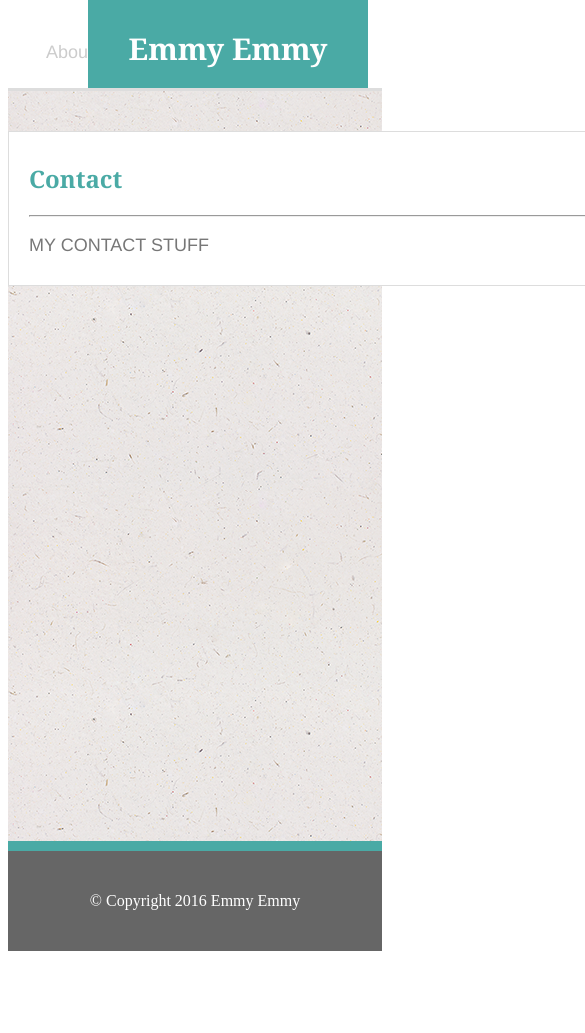
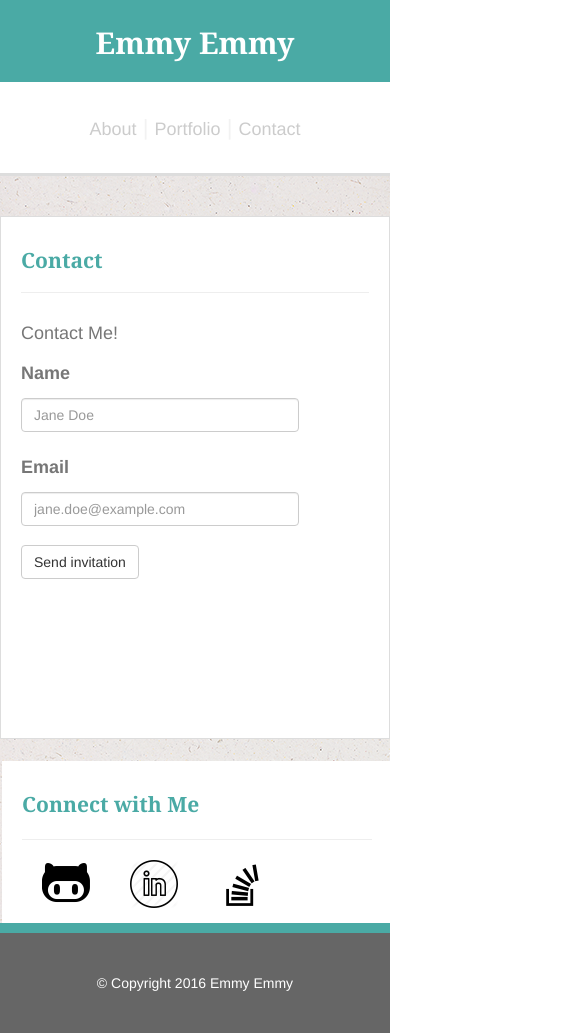
Before and after one commit to emmyzzang/masteremmy.github.io, a plain HTML site: page contact.html in a window 390 px wide. Shown: the top 1033 px of the page, 585 px wide, since content can reach past the window. Before the commit the page ends 959 px from the top, so only its background shows below. Drawn offline with nearby package versions, Linux system fonts and the light colour scheme.

Commit message:
Responsive-Portfolio Iteration 1 (with media queries)

```diff
--- a/assets/css/style.css
+++ b/assets/css/style.css
@@ -3,21 +3,66 @@
   background: #ffffff;
   width: 100%;
   min-width: 315px;
-	margin-top: -10px;
+  margin-top: -8px;
 }
 
 .my-name {
   font-size: 15px;
-    padding: 10px 10px 10px 10px;
+  padding: 10px 10px 80px 10px;
   background: #4aaaa5;
   left: 80px;
   width: 260px;
-   	height: 70px;
+  height: 6px;
   text-align: center;
   position: inherit;
   border-color: #cccccc;
   z-index: 3;
+  font-family: 'Georgia';
+  font-weight: bold;
 }
+
+.my-h1 {
+  color: white;
+  text-align: center;
+  display: block;
+  -webkit-margin-before: 0.67em;
+  -webkit-margin-after: 0.67em;
+  -webkit-margin-start: 0px;
+  -webkit-margin-end: 0px;
+  font-size: 2em;
+  font-family: 'Georgia';
+}
+
+.my-h2 {
+  color: #4aaaa5;
+  text-align: left;
+  display: block;
+  -webkit-margin-before: 0.83em;
+  -webkit-margin-after: 0.83em;
+  -webkit-margin-start: 0px;
+  -webkit-margin-end: 0px;
+  font-size: 1.5em;
+  font-family: 'Georgia';
+  font-weight: bold;
+  width: 270px;
+  height: 27px;
+}
+
+.aboutme-h2 {
+  color: #4aaaa5;
+  text-align: left;
+  display: block;
+  -webkit-margin-before: 0.83em;
+  -webkit-margin-after: 0.83em;
+  -webkit-margin-start: 0px;
+  -webkit-margin-end: 0px;
+  font-size: 1.5em;
+  font-family: 'Georgia';
+  font-weight: bold;
+  width: 270px;
+  height: 27px;
+}
+
 
 h1 {
   color: white;
@@ -69,7 +114,6 @@ h3 {
   margin: 40px auto auto auto;
 }
 
-
 .content {
   position: absolute;
   background: #ffffff;
@@ -77,36 +121,21 @@ h3 {
   color: #777777;
   border: thin solid #dddddd;
   padding: 10px 20px 20px 20px;
-
 }
 
 .content-text {
   font-family: 'Helvetica Neue';
   font-size: 18px;
   line-height: 40px;
-
 }
-
-
-/*
-	top: 10px;
-	left: 50px;
-*/
-
 
 .sidebar {
   position: absolute;
   background: #ffffff;
-	width: 270px;
+  width: 304px;
   padding: 10px 20px 20px 20px;
   margin-left: 730px;
 }
-
-/*
-	top: 0px;
-	right: 0px;
-*/
-
 
 img {
   float: left;
@@ -116,14 +145,6 @@ img {
 hr {
   width: 100%;
 }
-
-
-/*
-.topnav a mouse-over{
-
-}
-*/
-
 
 .bottom-teal-bar {
   background: #4aaaa5;
@@ -138,37 +159,261 @@ hr {
   color: #ffffff;
   text-align: center;
   line-height: 100px;
-
 }
 
 
-/*
-.box-relative {
-	position: relative;
-	background: white;
+@media screen and (max-width: 640px) {
+
+  .topnav {
+    position: static;
+    color: #f2f2f2;
+    padding: 30px 30px 30px 30px;
+    top: 10px;
+    right: 100px;
+    font-size: 22px;
+    background: #ffffff;
+    text-align: center;
+  }
+
+  .body {
+
     width: 100%;
-	height: 80px;
+    border-top: medium solid #dddddd;
+    background-image: url("../images/ep_naturalwhite.png");
+    overflow: auto;
+  }
+
+  .middle-wrapper {
+    width: 100%;
+    margin: 40px auto auto auto;
+  }
+
+  .content {
+    width: 100%;
+    height: 70%;
+    overflow: auto;
+  }
+
+  .content-text {
+    width: 80%;
+    font-family: 'Helvetica Neue';
+    font-size: 18px;
+    line-height: 40px;
+    overflow: auto;
+  }
+
+  .sidebar {
     float: left;
-	overflow: hidden;
+    margin-left: 2px;
+    margin-top: 545px;
+    width: 100%;
+    margin-bottom: 40px;
   }
-*/
 
+  .my-h2 {
+    color: #4aaaa5;
+    display: block;
+    text-align: left;
+    -webkit-margin-before: 0.83em;
+    -webkit-margin-after: 0.83em;
+    -webkit-margin-start: 0px;
+    -webkit-margin-end: 0px;
+    font-size: 1.5em;
+    font-family: 'Georgia';
+    font-weight: bold;
+    width: 100%;
+    height: 100%;
+  }
 
-/*
-.container {
+  .bottom-teal-bar {
+    background: #4aaaa5;
+    width: 100%;
+    height: 10px;
+  }
 
-  background: pink;
-  width: 960px;
-  padding: 20px;
-  margin: 0 auto;
+  .footer {
+    width: 100%;
+    height: 100px;
+    background: #666666;
+    color: #ffffff;
+    text-align: center;
+    line-height: 100px;
+  }
 
+  .my-name {
+    left: 0px;
+    width: 100%;
   }
-*/
-/*
-.row {
-	position: relative;
-	background: grey;
-	width: 650px;
+}
 
+/*The next one */
+
+@media screen and (max-width: 768px) {
+
+  .topnav {
+    position: static;
+    color: #f2f2f2;
+    padding: 30px 30px 30px 30px;
+    top: 10px;
+    right: 100px;
+    font-size: 22px;
+    background: #ffffff;
+    text-align: center;
   }
-*/
+
+  .body {
+
+    width: 100%;
+    border-top: medium solid #dddddd;
+    background-image: url("../images/ep_naturalwhite.png");
+    overflow: auto;
+  }
+
+  .middle-wrapper {
+    width: 100%;
+    margin: 40px auto auto auto;
+  }
+
+  .content {
+    width: 100%;
+    height: 70%;
+    overflow: auto;
+  }
+
+  .content-text {
+    width: 80%;
+    font-family: 'Helvetica Neue';
+    font-size: 18px;
+    line-height: 40px;
+    overflow: auto;
+  }
+
+  .sidebar {
+    float: left;
+    margin-left: 2px;
+    margin-top: 545px;
+    width: 100%;
+    margin-bottom: 40px;
+  }
+
+  .my-h2 {
+    color: #4aaaa5;
+    display: block;
+    text-align: left;
+    -webkit-margin-before: 0.83em;
+    -webkit-margin-after: 0.83em;
+    -webkit-margin-start: 0px;
+    -webkit-margin-end: 0px;
+    font-size: 1.5em;
+    font-family: 'Georgia';
+    font-weight: bold;
+    width: 100%;
+    height: 100%;
+  }
+
+  .bottom-teal-bar {
+    background: #4aaaa5;
+    width: 100%;
+    height: 10px;
+  }
+
+  .footer {
+    width: 100%;
+    height: 100px;
+    background: #666666;
+    color: #ffffff;
+    text-align: center;
+    line-height: 100px;
+  }
+
+  .my-name {
+    left: 0px;
+    width: 100%;
+  }
+}
+
+/*next one*/
+
+@media screen and (max-width: 980px) {
+
+  .topnav {
+    position: static;
+    color: #f2f2f2;
+    padding: 30px 30px 30px 30px;
+    top: 10px;
+    right: 100px;
+    font-size: 22px;
+    background: #ffffff;
+    text-align: center;
+  }
+
+  .body {
+
+    width: 100%;
+    border-top: medium solid #dddddd;
+    background-image: url("../images/ep_naturalwhite.png");
+    overflow: auto;
+  }
+
+  .middle-wrapper {
+    width: 100%;
+    margin: 40px auto auto auto;
+  }
+
+  .content {
+    width: 100%;
+    height: 70%;
+    overflow: auto;
+  }
+
+  .content-text {
+    width: 80%;
+    font-family: 'Helvetica Neue';
+    font-size: 18px;
+    line-height: 40px;
+    overflow: auto;
+  }
+
+  .sidebar {
+    float: left;
+    margin-left: 2px;
+    margin-top: 545px;
+    width: 100%;
+    margin-bottom: 40px;
+  }
+
+  .my-h2 {
+    color: #4aaaa5;
+    display: block;
+    text-align: left;
+    -webkit-margin-before: 0.83em;
+    -webkit-margin-after: 0.83em;
+    -webkit-margin-start: 0px;
+    -webkit-margin-end: 0px;
+    font-size: 1.5em;
+    font-family: 'Georgia';
+    font-weight: bold;
+    width: 100%;
+    height: 100%;
+  }
+
+  .bottom-teal-bar {
+    background: #4aaaa5;
+    width: 100%;
+    height: 10px;
+  }
+
+  .footer {
+    width: 100%;
+    height: 100px;
+    background: #666666;
+    color: #ffffff;
+    text-align: center;
+    line-height: 100px;
+  }
+
+  .my-name {
+    left: 0px;
+    width: 100%;
+  }
+}
--- a/contact.html
+++ b/contact.html
@@ -4,6 +4,7 @@
 <head>
 	<meta charset="UTF-8">
 	<title>Emmy | Home</title>
+	<link rel="stylesheet" href="https://maxcdn.bootstrapcdn.com/bootstrap/3.3.7/css/bootstrap.min.css">
 	<link rel="stylesheet" type="text/css" href="assets/css/style.css">
 </head>
 
@@ -11,7 +12,7 @@
 
 		<div class="header">
 			<div class="my-name">
-				<h1>Emmy Emmy</h1>
+				<div class="my-h1">Emmy Emmy</div>
 			</div>
 
 			<div class="topnav">
@@ -27,16 +28,29 @@
 
 			<div class="middle-wrapper">
 				<div class="content">
-					<h2>Contact</h2>
+					<div class="aboutme-h2">Contact</div>
 					<hr>
 
 					<div class="content-text">
-						MY CONTACT STUFF
+						Contact Me!
+						<form class="form-inline">
+  <div class="form-group">
+    <label for="exampleInputName2">Name</label>
+    <input type="text" class="form-control" id="exampleInputName2" placeholder="Jane Doe">
+  </div>
+  <div class="form-group">
+    <label for="exampleInputEmail2">Email</label>
+    <input type="email" class="form-control" id="exampleInputEmail2" placeholder="jane.doe@example.com">
+  </div>
+  <button type="submit" class="btn btn-default">Send invitation</button>
+</form>
+
+
 					</div>
 				</div>
 
 				<div class="sidebar">
-					<h2>Connect with Me</h2>
+					<div class="my-h2">Connect with Me</div>
 					<hr>
 					<a href="https://github.com/masteremmy" target="_blank"><img src="assets/images/206-Github-48.png" alt="Github"></a>
 					<a href="https://www.linkedin.com/in/margaret-m-84b8b1115/" target="_blank"><img src="assets/images/linkedin-48.png" alt="LinkedIn"></a>
```
Also changed, not shown: index.html (+5 -3 lines), portfolio.html (+4 -3 lines). Lines whose indentation alone changed are shown as unchanged.
